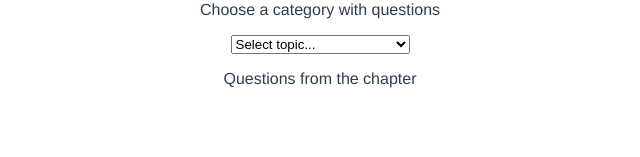
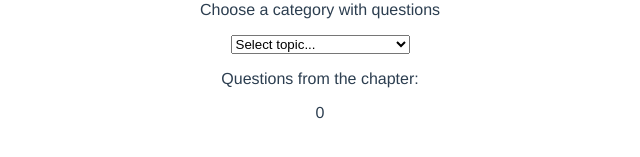
Before and after one commit to NinaJanson/final-checkpoint-quizbox, a Vue app: page /browse-questions in a window 1280 px wide. Shown: the part 165-322 px from the top of the page, without its empty margins (320-960 px from the left). Built offline with nearby package versions, Linux system fonts and the light colour scheme.

Commit message:
feat: add number of questions

```diff
--- a/src/views/BrowseQuestionsView.vue
+++ b/src/views/BrowseQuestionsView.vue
@@ -9,7 +9,8 @@
       {{ option.text }}
     </option>
   </select>
-  <p>Questions from the chapter</p>
+  <p>Questions from the chapter:</p>
+  <p>{{ questions.length }}</p>
 
   <ul>
     <li v-for="question in questions" :key="question">{{ question }}</li>
```
